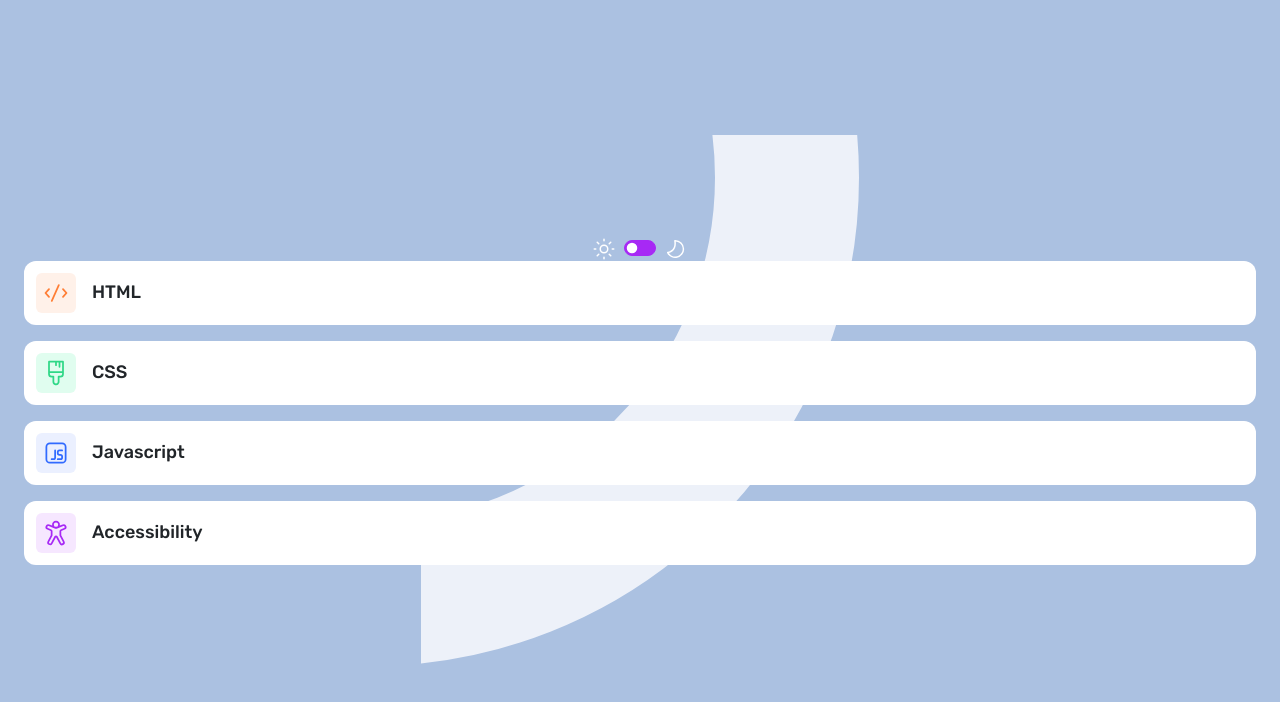
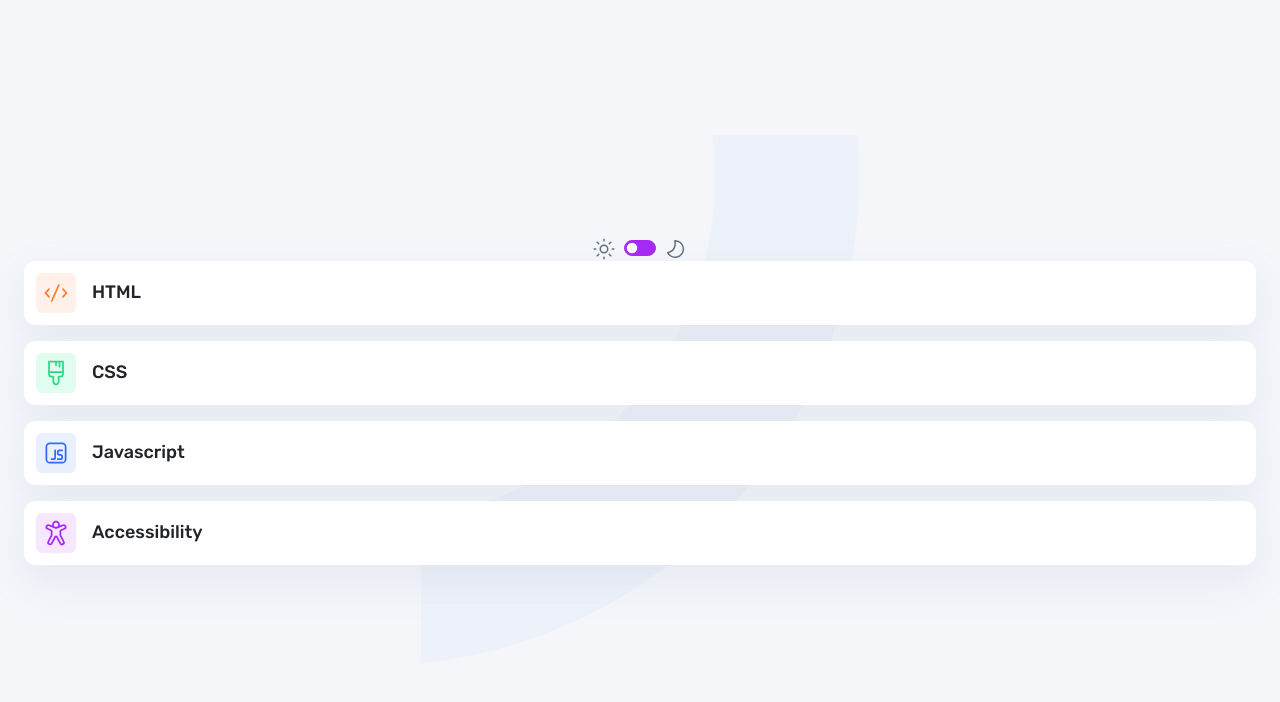
Before and after one commit to eduardgacea/fem-quiz-app, a React (Vite) app: page / in a window 1280 px wide. Shown: the top 702 px of the page. Built offline with nearby package versions, Linux system fonts and the light colour scheme.

Commit message:
add ThemeListener for background theme styling

```diff
--- a/src/App.tsx
+++ b/src/App.tsx
@@ -1,6 +1,7 @@
 import { quizzes } from "./data/data.json";
 
 import ResizeListener from "./components/ResizeListener";
+import ThemeListener from "./components/ThemeListener";
 import GlobalStyles from "./styles/GlobalStyles";
 import ThemeToggle from "./ui/ThemeToggle";
 import Backdrop from "./ui/Backdrop";
@@ -23,6 +24,7 @@ function App() {
         >
             <GlobalStyles />
             <ResizeListener />
+            <ThemeListener />
             <Backdrop />
             <ThemeToggle />
             <div style={{ display: "flex", flexDirection: "column", gap: "1rem", width: "100%" }}>
--- /dev/null
+++ b/src/components/ThemeListener.tsx
@@ -0,0 +1,22 @@
+import { useSelector } from "react-redux";
+import { RootState } from "../redux/store";
+import { useEffect } from "react";
+
+function ThemeListener() {
+    const theme = useSelector((state: RootState) => state.theme.value);
+
+    useEffect(() => {
+        const body = document.querySelector("body")!;
+        if (theme === "light") {
+            body.classList.add("body-light");
+            body.classList.remove("body-dark");
+        } else {
+            body.classList.remove("body-light");
+            body.classList.add("body-dark");
+        }
+    }, [theme]);
+
+    return null;
+}
+
+export default ThemeListener;
--- a/src/styles/GlobalStyles.ts
+++ b/src/styles/GlobalStyles.ts
@@ -21,6 +21,8 @@ const GlobalStyles = createGlobalStyle`
     --clr-dt-700: #626c7f;
     --clr-dt-600: #3b4d66;
     --clr-dt-300: #313e51;
+    /* shadows */
+    --shadow: 0 16px 40px 0 rgba(143, 160, 193, 14%);
     /* icons */
     --i-size: 1.78125rem;
     ${colorMap}
@@ -48,6 +50,14 @@ const GlobalStyles = createGlobalStyle`
         background: var(--clr-lt-300);
     }
 
+    .body-light {
+        background: var(--clr-lt-600);
+    }
+
+    .body-dark {
+        background: var(--clr-dt-300);
+    }
+
 `;
 
 export default GlobalStyles;
--- a/src/ui/Option.tsx
+++ b/src/ui/Option.tsx
@@ -17,6 +17,7 @@ const MainContainer = styled.div`
     gap: 1rem;
     padding: 0.75rem;
     border-radius: 0.75rem;
+    box-shadow: var(--shadow);
 `;
 
 const IconContainer = styled.div<IconContainerProps>`
--- a/src/ui/ThemeToggle.tsx
+++ b/src/ui/ThemeToggle.tsx
@@ -27,7 +27,7 @@ const StyledSwitch = styled(Form)`
 `;
 
 function ThemeToggle() {
-    const theme = useSelector((state: RootState) => state.theme.value);
+    const iconTheme = useSelector((state: RootState) => state.theme.value) === "light" ? "dark" : "light";
     const dispatch = useDispatch();
 
     const handleToggle = () => dispatch(toggleTheme());
@@ -35,13 +35,13 @@ function ThemeToggle() {
     return (
         <Container>
             <div>
-                <img src={`icon-sun-${theme}.svg`} />
+                <img src={`icon-sun-${iconTheme}.svg`} />
             </div>
             <StyledSwitch>
                 <Form.Switch type="switch" onClick={handleToggle} />
             </StyledSwitch>
             <div>
-                <img src={`icon-moon-${theme}.svg`} />
+                <img src={`icon-moon-${iconTheme}.svg`} />
             </div>
         </Container>
     );
```
